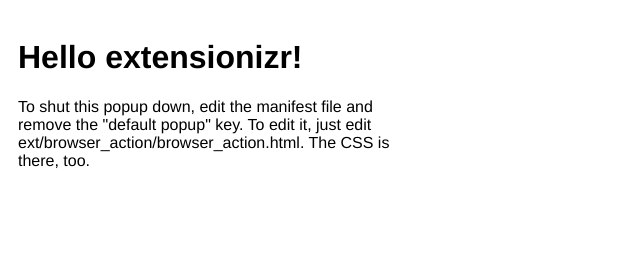
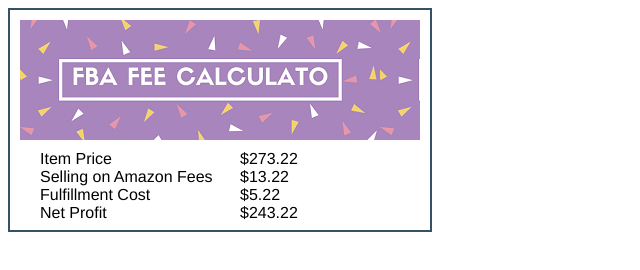
Before and after one commit to nullbringer/fba-fee-calculator, a browser extension: page src/browser_action/browser_action.html in a window 1280 px wide. Shown: the whole page, without its empty margins (0-640 px from the left). Drawn offline with Linux system fonts and the light colour scheme.

Commit message:
basic framework

```diff
--- a/src/browser_action/browser_action.html
+++ b/src/browser_action/browser_action.html
@@ -5,13 +5,55 @@
 		height: 200px;
 		width: 400px;
 		font-family: Helvetica, Ubuntu, Arial, sans-serif;
+        border: 2px solid #355166;
 	}
 	h1 {
 		font-size: 2em;
 	}
+
+    .logo{
+        background: url('../../icons/logo.png');
+        height: 120px;
+
+    }
+    .clear{
+        clear: both;
+    }
+
+    .details{
+        margin-top: 10px;
+    }
+
+    .details > div{
+        width: 45%;
+        float: left;
+        margin-left: 5%;
+    }
 </style>
 
 <div id="mainPopup">
-<h1>Hello extensionizr!</h1>
-<p>To shut this popup down, edit the manifest file and remove the "default popup" key. To edit it, just edit ext/browser_action/browser_action.html. The CSS is there, too.</p>
+
+    <div class="logo"></div>
+
+    <div class="details">
+        <div>Item Price</div>
+        <div>$273.22</div>
+
+        <div>Selling on Amazon Fees</div>
+        <div>$13.22</div>
+
+
+        <div>Fulfillment Cost</div>
+        <div>$5.22</div>
+
+
+        <div>Net Profit</div>
+        <div>$243.22</div>
+
+
+        <div class="clear"></div>
+
+    </div>
+
+
 </div>
--- a/src/inject/inject.js
+++ b/src/inject/inject.js
@@ -1,4 +1,6 @@
 chrome.extension.sendMessage({}, function(response) {
+
+
 	var readyStateCheckInterval = setInterval(function() {
 	if (document.readyState === "complete") {
 		clearInterval(readyStateCheckInterval);
```
Also changed, not shown: icons/logo.png (added), manifest.json.
